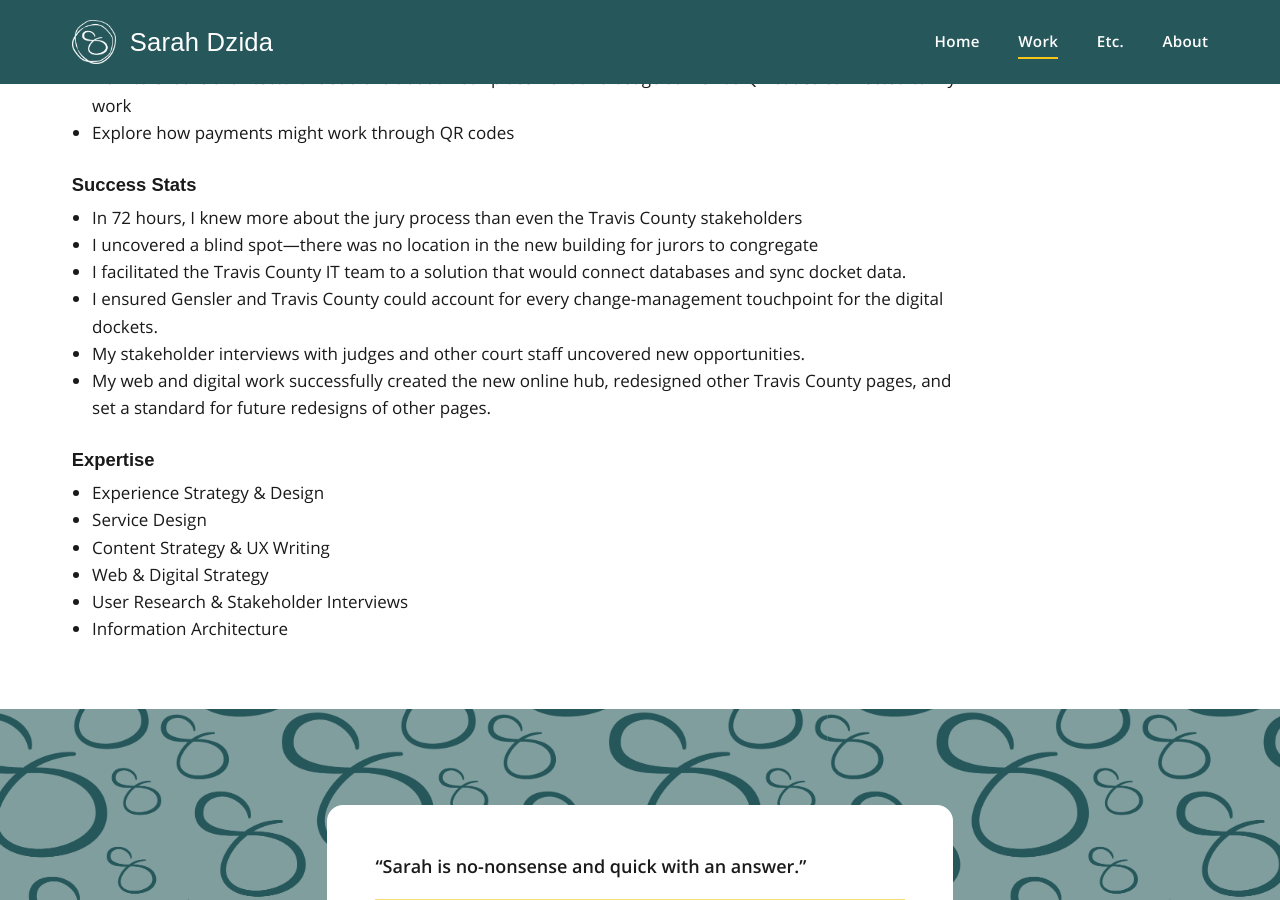
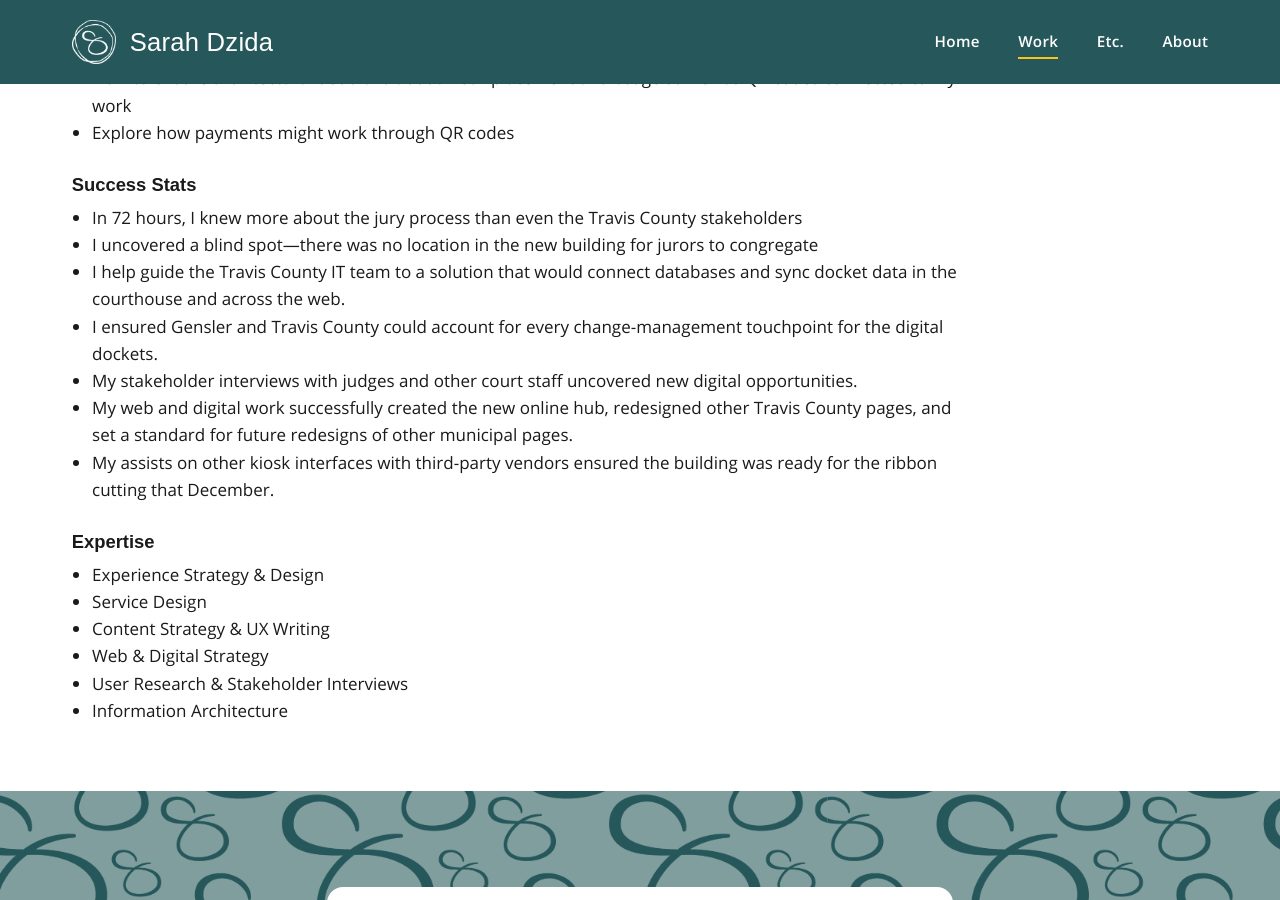
Before and after one commit to esdeezee/sarah-dzida, a Jekyll site: the page built from _case_studies/travis-county.html, in a window 1280 px wide and 900 px high, scrolled down 863 px. Built offline with Jekyll 4.4.1, drawn with Linux system fonts in a browser that asks for light colours; some web fonts are replaced.

Commit message:
Update Travis County success stats — 2 rewritten, 2 new bullets

```diff
--- a/_case_studies/travis-county.html
+++ b/_case_studies/travis-county.html
@@ -12,10 +12,11 @@ tile_hook: "A frictionless digital front door for a $300M courthouse."
 success_stats:
   - "In 72 hours, I knew more about the jury process than even the Travis County stakeholders"
   - "I uncovered a blind spot&mdash;there was no location in the new building for jurors to congregate"
-  - "I facilitated the Travis County IT team to a solution that would connect databases and sync docket data."
+  - "I help guide the Travis County IT team to a solution that would connect databases and sync docket data in the courthouse and across the web."
   - "I ensured Gensler and Travis County could account for every change-management touchpoint for the digital dockets."
-  - "My stakeholder interviews with judges and other court staff uncovered new opportunities."
-  - "My web and digital work successfully created the new online hub, redesigned other Travis County pages, and set a standard for future redesigns of other pages."
+  - "My stakeholder interviews with judges and other court staff uncovered new digital opportunities."
+  - "My web and digital work successfully created the new online hub, redesigned other Travis County pages, and set a standard for future redesigns of other municipal pages."
+  - "My assists on other kiosk interfaces with third-party vendors ensured the building was ready for the ribbon cutting that December."
 expertise:
   - "Experience Strategy &amp; Design"
   - "Service Design"
```
